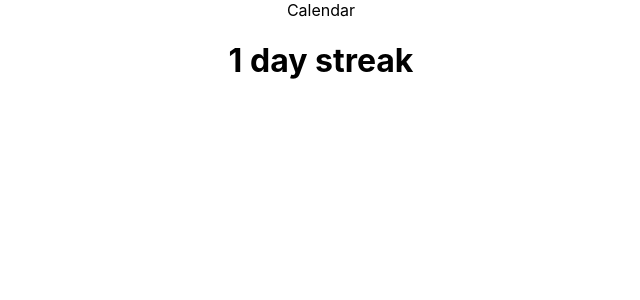
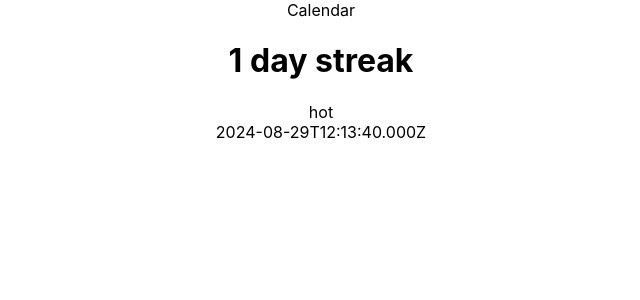
Before and after one commit to matt-newman/potential-fortnight, a React (Create React App) app: page / in a window 1280 px wide. Shown: the top 300 px of the page, without its empty margins (319-959 px from the left). Built offline with nearby package versions, Linux system fonts and the light colour scheme.

Commit message:
simple render of title and day

```diff
--- a/src/App.tsx
+++ b/src/App.tsx
@@ -8,8 +8,8 @@ function App() {
     streak_length: 1,
     calendar: [
         {
-            streak_type: '',
-            date: '',
+            streak_type: 'hot',
+            date: new Date().toISOString(),
         }
     ],
     images: [],
--- a/src/components/calendar/calendar.tsx
+++ b/src/components/calendar/calendar.tsx
@@ -4,10 +4,10 @@ import './calendar.css';
 The data structure you receive: You receive the following data in an object:
 
 streak_length = the number of days streak they’re on
-calendar = a list of Day objects, one for each day in a month
-Each Day object has fields:
-streak_type: the type of streak they got that day, can be None. Different streaks have different images
-date
+    calendar = a list of Day objects, one for each day in a month
+        day:
+            streak_type: the type of streak they got that day, can be None. Different streaks have different images
+            date
 images = a list of all the streak images
 
 {
@@ -48,11 +48,25 @@ const mockDataShape = {
 };
 
 export function Calendar(props: CalendarProps) {
-    const { streak_length: streak } = props.data;
+    const { streak_length: streak, calendar } = props.data;
     return (
         <div className="Calendar">
             Calendar
             <h1 className='title'>{streak} day streak</h1>
+
+            {/* Calendar grid based on month... current? */}
+            {calendar.map(day => {
+                return renderDay(day);
+            })}
         </div>
     );
 }
+
+function renderDay(day: CalendarDay) {
+    return (
+        <>
+            {day.streak_type}<br />
+            {day.date}<br />
+        </>
+    )
+}
```
